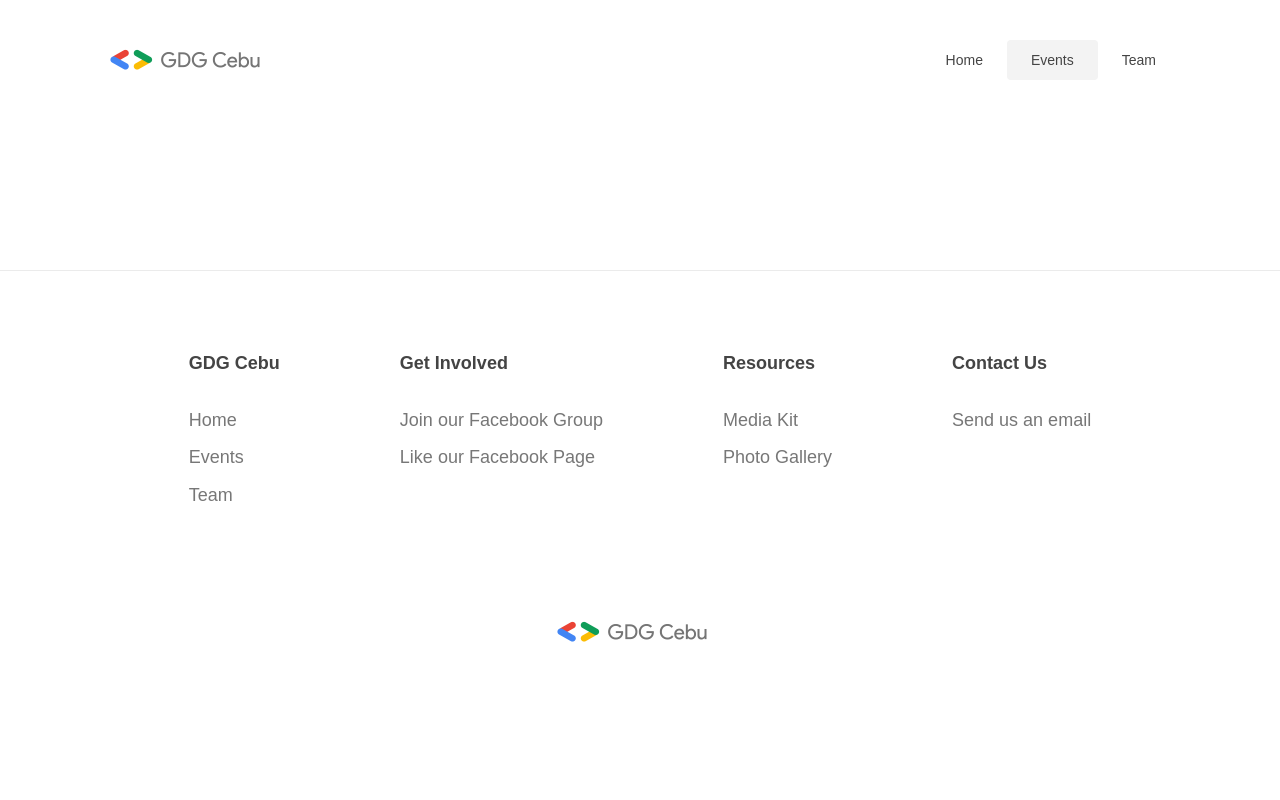
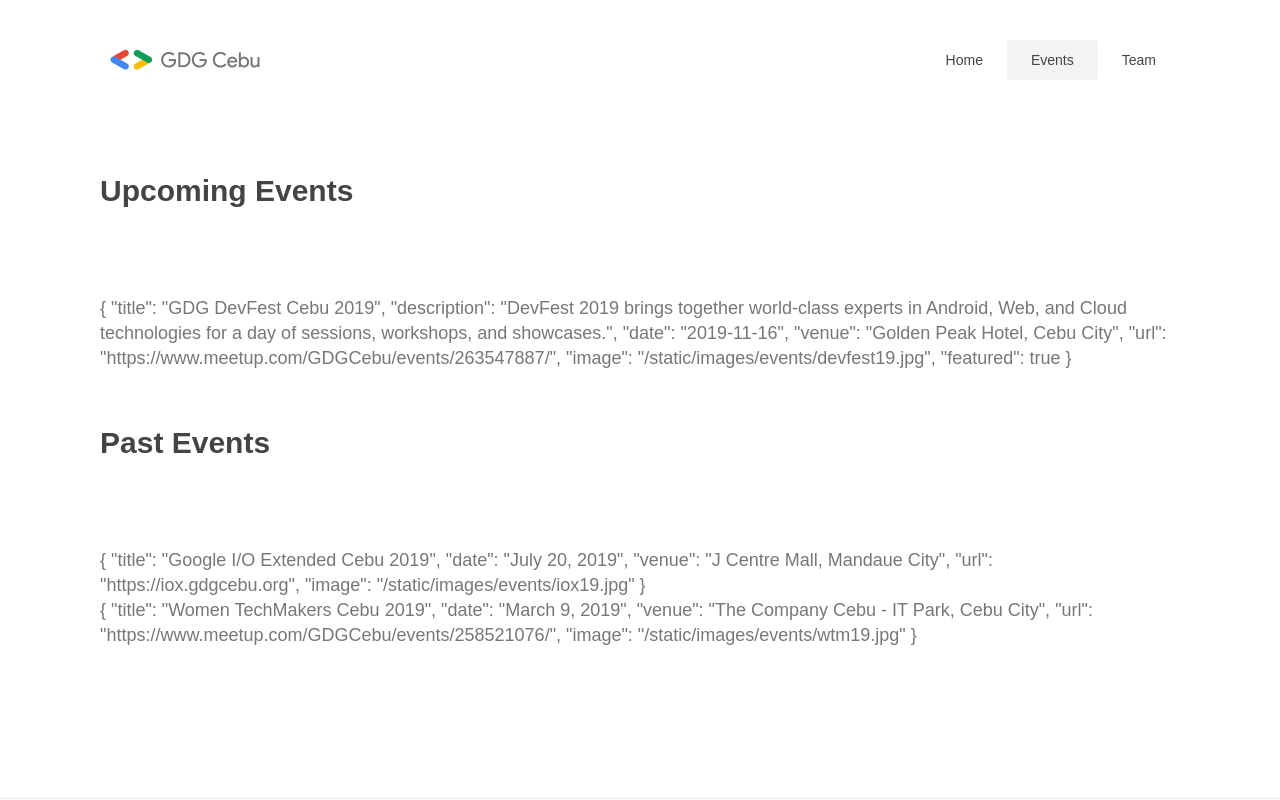
Before and after one commit to gdg-cebu/gdgcebu.org, a Vue app: page /events in a window 1280 px wide. Shown: the top 800 px of the page. Built offline with nearby package versions, Linux system fonts and the light colour scheme; a web font is replaced by a local one.

Commit message:
Add Events page component

```diff
--- /dev/null
+++ b/source/pages/Events.vue
@@ -0,0 +1,55 @@
+<template>
+    <main class="wrapper">
+        <h1>Upcoming Events</h1>
+
+        <div v-for="event in upcomingEvents">
+            {{event}}
+        </div>
+
+        <h1>Past Events</h1>
+
+        <div v-for="event in pastEvents">
+            {{event}}
+        </div>
+    </main>
+</template>
+
+<script>
+import {mapGetters} from 'vuex';
+
+export default {
+    name: 'Events',
+
+    computed: mapGetters(['upcomingEvents', 'pastEvents'])
+};
+</script>
+
+<style scoped>
+main {
+    padding: 0 3.2rem;
+}
+
+h1 {
+    max-width: 45rem;
+    margin-bottom: 1.8rem;
+
+    font-size: 2rem;
+    color: var(--primary-text-color);
+}
+
+@media (min-width: 576px) {
+    h1 {
+        padding-top: 5rem;
+        padding-bottom: 6rem;
+        margin-bottom: 2.4rem;
+
+        font-size: 3rem;
+    }
+}
+
+@media (min-width: 730px) {
+    main {
+        padding: 0 10rem;
+    }
+}
+</style>
--- a/source/router.js
+++ b/source/router.js
@@ -7,6 +7,9 @@
     path: '',
     component: () => import('./pages/Home.vue')
 }, {
+    path: '/events/',
+    component: () => import('./pages/Events.vue')
+}, {
     path: '/team/',
     component: () => import('./pages/Team.vue')
 }];
--- a/source/store.js
+++ b/source/store.js
@@ -1,5 +1,6 @@
 import Vue from 'vue';
 import Vuex from 'vuex';
+import dayjs from 'dayjs';
 
 import team from './data/team.json';
 import events from './data/events.json';
@@ -17,6 +18,20 @@
     featuredEvent(state) {
         const featured = state.events.find(event => event.featured);
         return featured || state.events[0];
+    },
+
+    upcomingEvents(state) {
+        const today = dayjs();
+        return state.events.filter(event => (
+            dayjs(event.date).isAfter(today)
+        ));
+    },
+
+    pastEvents(state) {
+        const today = dayjs();
+        return state.events.filter(event => (
+            dayjs(event.date).isBefore(today)
+        ));
     }
 };
 
```
